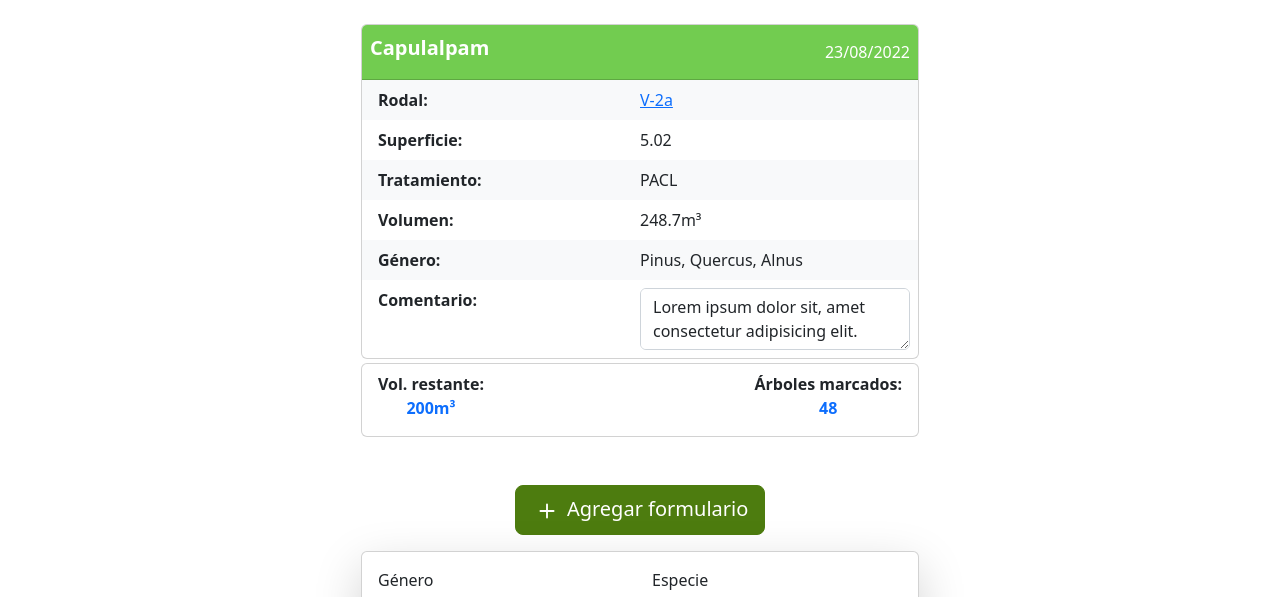
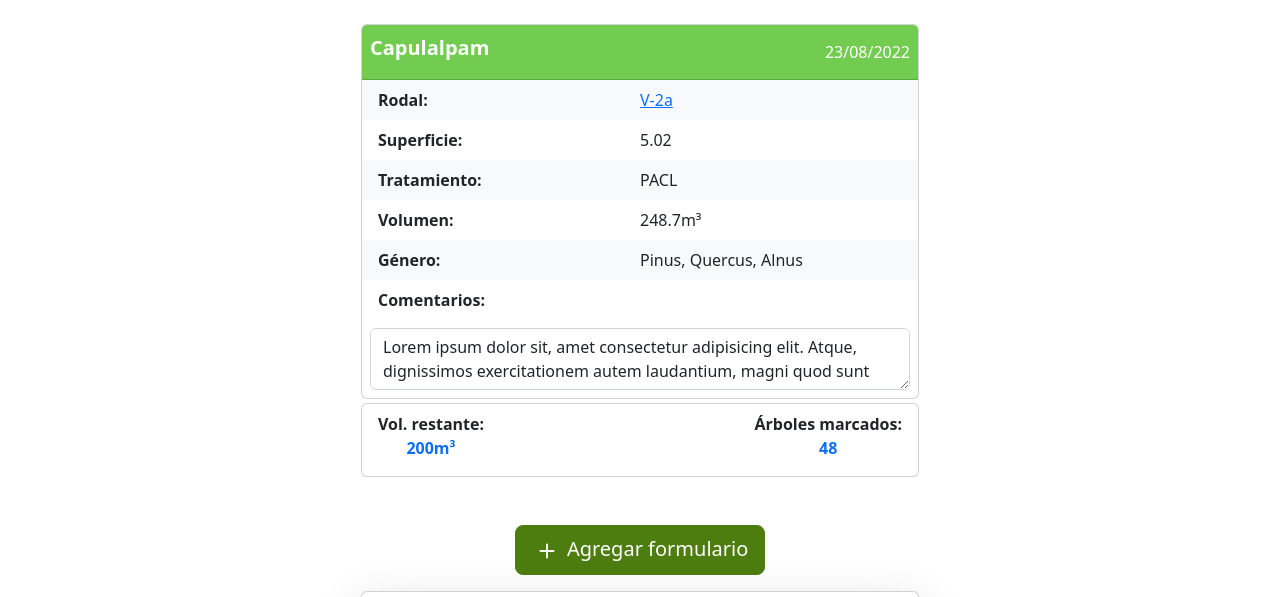
Before and after one commit to HRadry/HRAdry.github.io, a plain HTML site: page user-Tecnico/formulario-registro.html in a window 1280 px wide. Shown: the part 186-783 px from the top of the page. Drawn offline with nearby package versions, Linux system fonts and the light colour scheme.

Commit message:
Editado registro.html

```diff
--- a/user-Tecnico/formulario-registro.html
+++ b/user-Tecnico/formulario-registro.html
@@ -88,12 +88,12 @@
                     </div>
                     <div class="d-flex flex-row m-0 p-2">
                         <div class="col-6 px-2">
-                            <span class="fw-bold">Comentario:</span>
+                            <span class="fw-bold">Comentarios:</span>
                         </div>
-                        <div class="col-6">
-                            <textarea readonly
-                                class="form-control">Lorem ipsum dolor sit, amet consectetur adipisicing elit. Atque, dignissimos exercitationem autem laudantium, magni quod sunt debitis quibusdam neque aperiam molestiae. Quo et labore ex! Voluptatem dolorum adipisci qui libero?</textarea>
-                        </div>
+                    </div>
+                    <div class="d-flex flex-row m-0 p-2">
+                        <textarea readonly
+                        class="form-control">Lorem ipsum dolor sit, amet consectetur adipisicing elit. Atque, dignissimos exercitationem autem laudantium, magni quod sunt debitis quibusdam neque aperiam molestiae. Quo et labore ex! Voluptatem dolorum adipisci qui libero?</textarea>
                     </div>
                 </div>
                 <div class="card d-flex flex-row justify-content-between px-3 pt-2 text-center">
```
